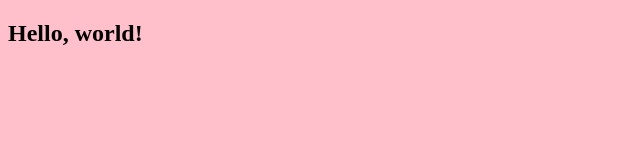
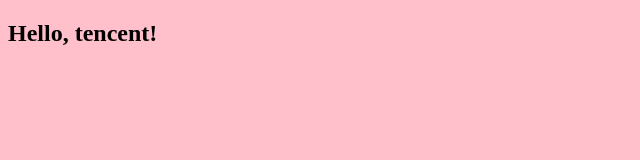
Before and after one commit to donghun221/helloTencent-old, a plain HTML site: page content/index.html in a window 1280 px wide. Shown: the full height of the page, 0-640 px from the left. Drawn offline with Linux system fonts and the light colour scheme.

Commit message:
changes for test

```diff
--- a/content/index.html
+++ b/content/index.html
@@ -1,6 +1,6 @@
 <!DOCTYPE html>
 <html>
 <body style="background-color:pink">
-<h2>Hello, world!</h2>
+<h2>Hello, tencent!</h2>
 </body>
 </html>
```
